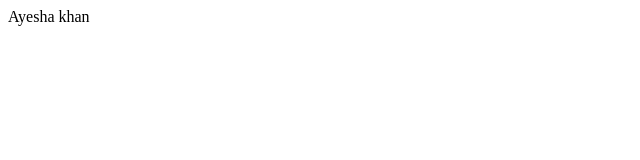
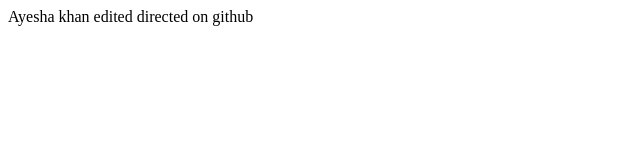
Before and after one commit to ayeshoooo/gitsession, a plain HTML site: page index.html in a window 1280 px wide. Shown: the whole page, without its empty margins (0-640 px from the left). Drawn offline with Linux system fonts and the light colour scheme.

Commit message:
adding some text from github directly

```diff
--- a/index.html
+++ b/index.html
@@ -7,6 +7,6 @@
     <title>Document</title>
 </head>
 <body>
-    Ayesha khan
+    Ayesha khan edited directed on github
 </body>
 </html>
```
